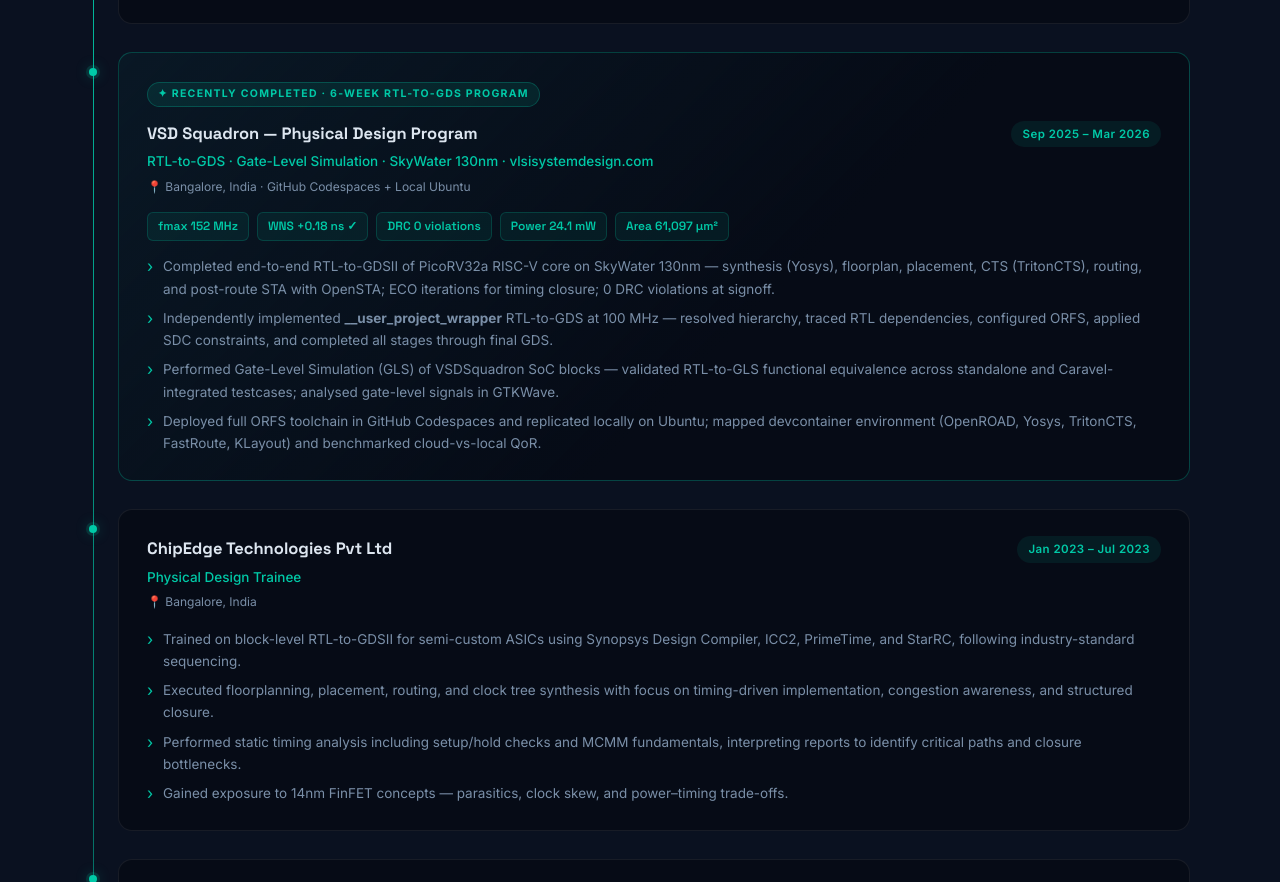
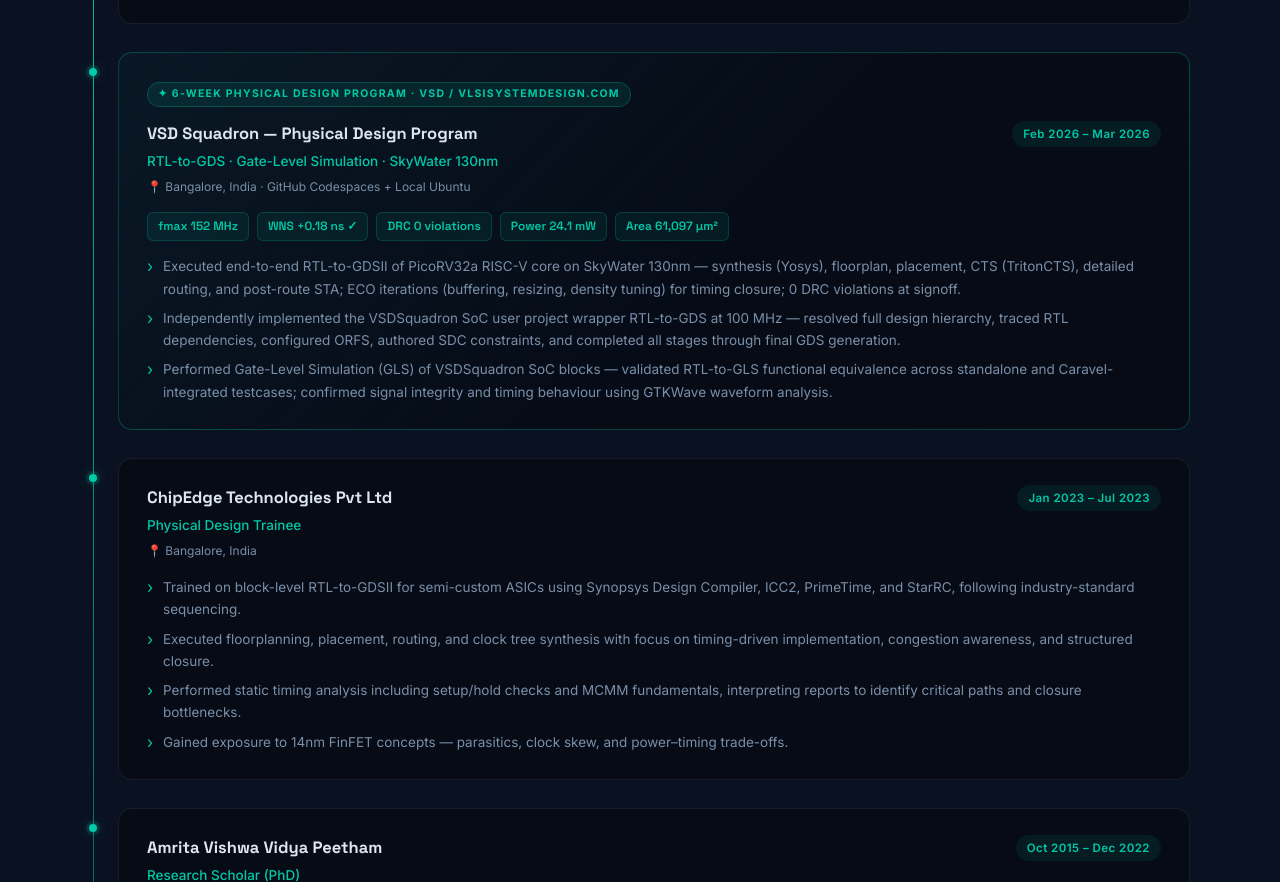
Before and after one commit to vrinda-karuvanchery/aboutme, a plain HTML site: page index.html in a window 1280 px wide. Shown: the part 2754-3636 px from the top of the page. Drawn offline with Linux system fonts and the light colour scheme.

Commit message:
Fix VSDSquadron dates, clean up card text and framing

```diff
--- a/index.html
+++ b/index.html
@@ -916,12 +916,12 @@
       <div class="tl-item reveal reveal-delay-1">
         <div class="tl-dot"></div>
         <div class="tl-card featured-program">
-          <div class="prog-badge">✦ Recently Completed · 6-Week RTL-to-GDS Program</div>
+          <div class="prog-badge">✦ 6-Week Physical Design Program · VSD / vlsisystemdesign.com</div>
           <div class="tl-top">
             <div class="tl-company">VSD Squadron — Physical Design Program</div>
-            <div class="tl-date">Sep 2025 – Mar 2026</div>
+            <div class="tl-date">Feb 2026 – Mar 2026</div>
           </div>
-          <div class="tl-role">RTL-to-GDS · Gate-Level Simulation · SkyWater 130nm · vlsisystemdesign.com</div>
+          <div class="tl-role">RTL-to-GDS · Gate-Level Simulation · SkyWater 130nm</div>
           <div class="tl-loc">📍 Bangalore, India · GitHub Codespaces + Local Ubuntu</div>
 
           <div class="prog-signoff">
@@ -933,10 +933,9 @@
           </div>
 
           <ul class="tl-bullets">
-            <li>Completed end-to-end RTL-to-GDSII of PicoRV32a RISC-V core on SkyWater 130nm — synthesis (Yosys), floorplan, placement, CTS (TritonCTS), routing, and post-route STA with OpenSTA; ECO iterations for timing closure; 0 DRC violations at signoff.</li>
-            <li>Independently implemented <strong>__user_project_wrapper</strong> RTL-to-GDS at 100 MHz — resolved hierarchy, traced RTL dependencies, configured ORFS, applied SDC constraints, and completed all stages through final GDS.</li>
-            <li>Performed Gate-Level Simulation (GLS) of VSDSquadron SoC blocks — validated RTL-to-GLS functional equivalence across standalone and Caravel-integrated testcases; analysed gate-level signals in GTKWave.</li>
-            <li>Deployed full ORFS toolchain in GitHub Codespaces and replicated locally on Ubuntu; mapped devcontainer environment (OpenROAD, Yosys, TritonCTS, FastRoute, KLayout) and benchmarked cloud-vs-local QoR.</li>
+            <li>Executed end-to-end RTL-to-GDSII of PicoRV32a RISC-V core on SkyWater 130nm — synthesis (Yosys), floorplan, placement, CTS (TritonCTS), detailed routing, and post-route STA; ECO iterations (buffering, resizing, density tuning) for timing closure; 0 DRC violations at signoff.</li>
+            <li>Independently implemented the VSDSquadron SoC user project wrapper RTL-to-GDS at 100 MHz — resolved full design hierarchy, traced RTL dependencies, configured ORFS, authored SDC constraints, and completed all stages through final GDS generation.</li>
+            <li>Performed Gate-Level Simulation (GLS) of VSDSquadron SoC blocks — validated RTL-to-GLS functional equivalence across standalone and Caravel-integrated testcases; confirmed signal integrity and timing behaviour using GTKWave waveform analysis.</li>
           </ul>
         </div>
       </div>
```
